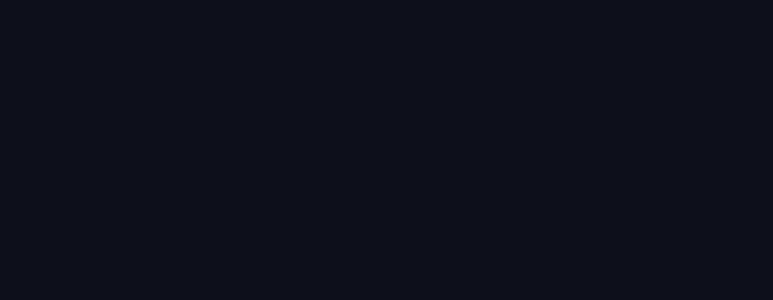
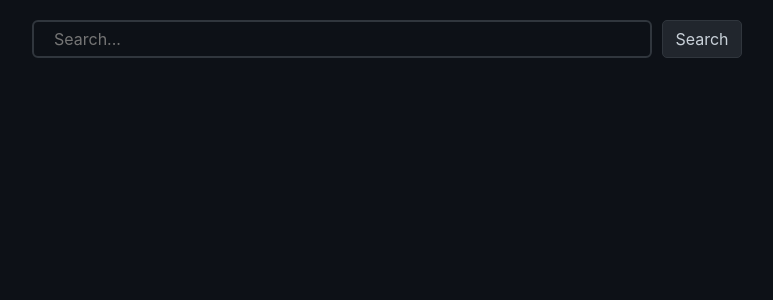
Before and after one commit to qHollow/search-github-repo, a React (Create React App) app: page / in a window 1280 px wide. Shown: the top 300 px of the page, without its empty margins (253-1026 px from the left). Built offline with nearby package versions, Linux system fonts and the light colour scheme.

Commit message:
feat: add Search component, add more vars in css

```diff
--- a/src/App.tsx
+++ b/src/App.tsx
@@ -1,5 +1,5 @@
 import { Switch, Route } from 'react-router';
-import SearchPage from './pages/Search';
+import Home from './pages/Home';
 import InfoPage from './pages/Information';
 import NotFound from './pages/NotFound';
 
@@ -7,7 +7,7 @@
 	return (
 		<main>
 			<Switch>
-				<Route path='/' component={SearchPage} exact />
+				<Route path='/' component={Home} exact />
 				<Route path='/info/:id' component={InfoPage} exact />
 				<Route component={NotFound} />
 			</Switch>
--- a/src/assets/styles/index.css
+++ b/src/assets/styles/index.css
@@ -5,7 +5,10 @@
   --main-link-color: #58a6ff;
   --main-button-color: #21262d;
   --focused-search-border: #1f6feb;
-  --focused-search-shadow: 0 0 3px #0c2d6b;
+  --focused-search-shadow: 0 0 0 3px #0c2d6b;
+  --focused-button-border: #8b949e;
+  --focused-button-shadow: 0 0 0 3px rgba(139, 148, 158, 0.3);
+  --hover-button-bg: #30363d;
 }
 
 *, *::after, *::before {
--- /dev/null
+++ b/src/components/Search/index.tsx
@@ -0,0 +1,35 @@
+import { ChangeEvent, FormEvent } from 'react';
+import './style.css';
+
+type SearchProps = {
+	search: string;
+	setSearch: (value: string) => void;
+};
+
+const Search = ({search, setSearch}: SearchProps) => {
+	const onChange = (e: ChangeEvent<HTMLInputElement>) => {
+		setSearch(e.target.value);
+	};
+	const onSubmit = (e: FormEvent<HTMLFormElement>) => {
+		e.preventDefault();
+		setSearch('');
+	};
+	return (
+		<form className='search' onSubmit={onSubmit}>
+			<input
+				type='text'
+				aria-label='Search'
+				placeholder='Search...'
+				className='search__input'
+				name="search"
+				onChange={onChange}
+				value={search}
+			/>
+			<button type='submit' className='search__button'>
+				Search
+			</button>
+		</form>
+	);
+};
+
+export default Search;
--- /dev/null
+++ b/src/components/Search/style.css
@@ -0,0 +1,45 @@
+.search {
+  padding: 20px;
+  display: flex;
+  flex-wrap: nowrap;
+  justify-content: center;
+}
+
+.search__input {
+  padding: 5px 20px;
+  max-width: 50%;
+  min-width: 300px;
+  width: 100%;
+  background-color: var(--main-bg-color);
+  border-style: solid;
+  border-color: var(--main-border-color);
+  border-radius: 6px;
+  color: var(--main-text-color);
+  transition: all 0.2s ease-in-out;
+  outline: none;
+}
+
+.search__input:focus {
+  border-color: var(--focused-search-border);
+  box-shadow: var(--focused-search-shadow);
+}
+
+.search__button {
+  width: 80px;
+  padding: 6px;
+  margin-left: 10px;
+  background-color: var(--main-button-color);
+  border: 1px solid var(--main-border-color);
+  border-radius: 5px;
+  color: var(--main-text-color);
+  outline: none;
+  transition: all 0.2s ease-in-out;
+  cursor: pointer;
+}
+
+.search__button:hover,
+.search__button:focus {
+  border-color: var(--focused-button-border);
+  box-shadow: var(--focused-button-shadow);
+  background-color: var(--hover-button-bg);
+}
--- a/src/pages/Search/index.tsx
+++ b/src/pages/Home/index.tsx
@@ -1,15 +1,19 @@
+import { useState } from 'react';
 import { Helmet } from 'react-helmet-async';
+import Search from '../../components/Search';
 import './style.css';
 
-const SearchPage: React.FC = () => {
+const Home: React.FC = () => {
+	const [search, setSearch] = useState('');
 	return (
 		<div className="">
 			<Helmet>
 				<title>Home | Search GitHub repositories</title>
 			</Helmet>
 			<h1 className="visually-hidden">Search page</h1>
+			<Search search={search} setSearch={setSearch} />
 		</div>
 	);
 };
 
-export default SearchPage;
+export default Home;
```
Also changed, not shown: src/pages/Home/style.css (added).
